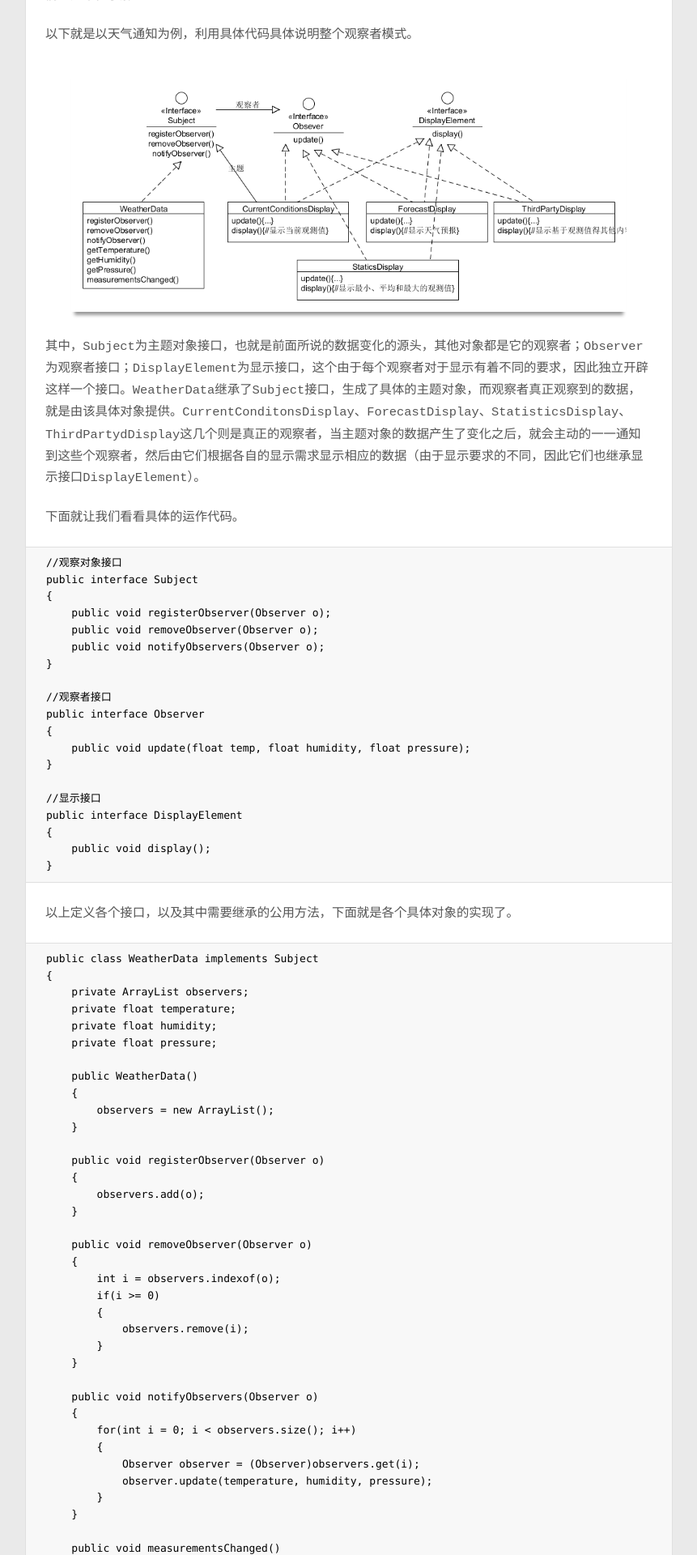
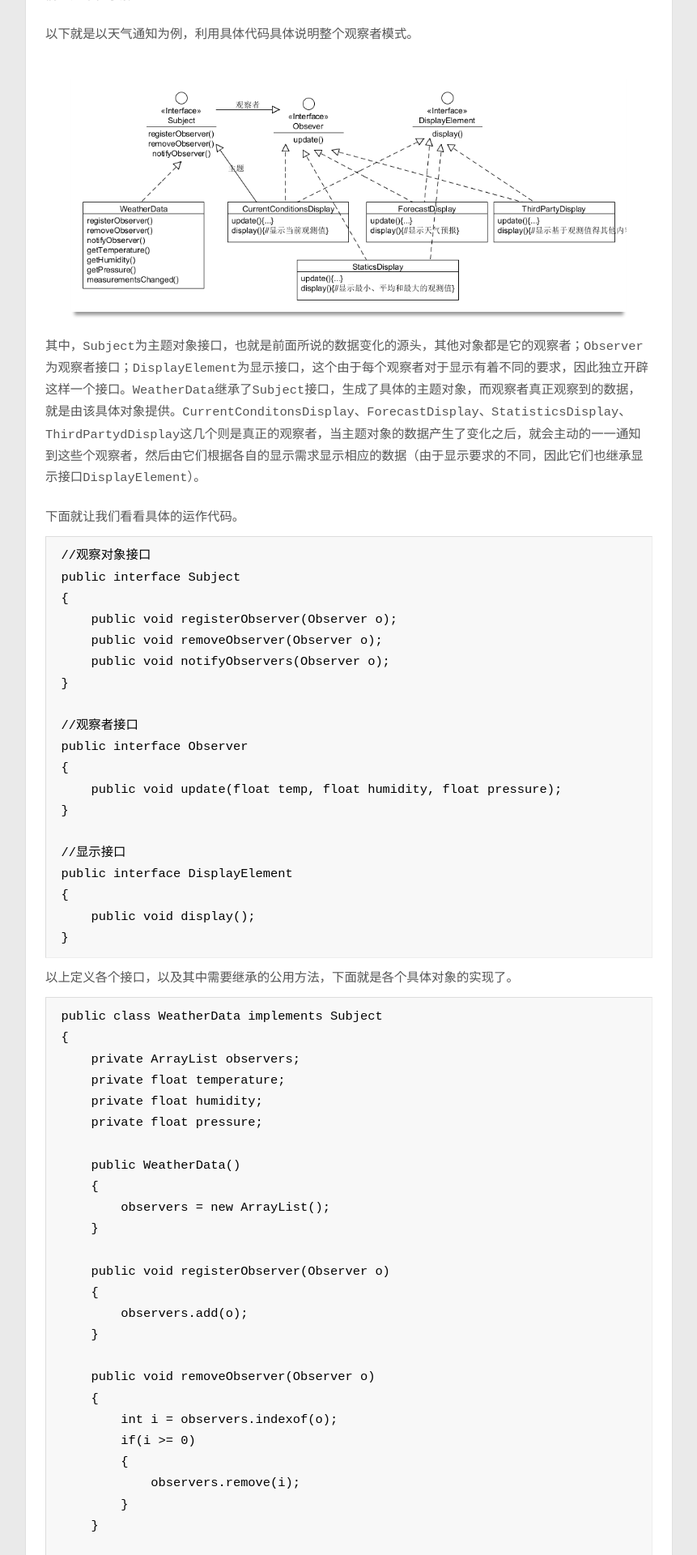
Before and after one commit to xidianpanpei/xidianpanpei.blog, a Jekyll site: the page built from index.markdown, in a window 1280 px wide. Shown: the part 1235-3155 px from the top of the page at 81% size, without its empty margins (209-1070 px from the left). Built offline with Jekyll 4.4.1, drawn with Linux system fonts in a browser that asks for light colours; some web fonts are replaced; Markdown is read by kramdown in place of the engine named in the settings.

Commit message:
修改代码显示css文件

```diff
--- a/media/css/style.css
+++ b/media/css/style.css
@@ -134,7 +134,7 @@ nav {
     display: block; }
   #content p {
     padding: 0.7em 0; }
-  #content pre code {
+/*  #content pre code {
     margin: 1em -25px 1em -25px;
     padding-left: 25px;
     padding-right: 25px;
@@ -143,7 +143,7 @@ nav {
     font-family: Menlo, monospace;
     line-height: 1.6;
     display: block;
-    overflow: auto; }
+    overflow: auto; } */
   #content blockquote {
     display: block;
     text-align: justify;
```
